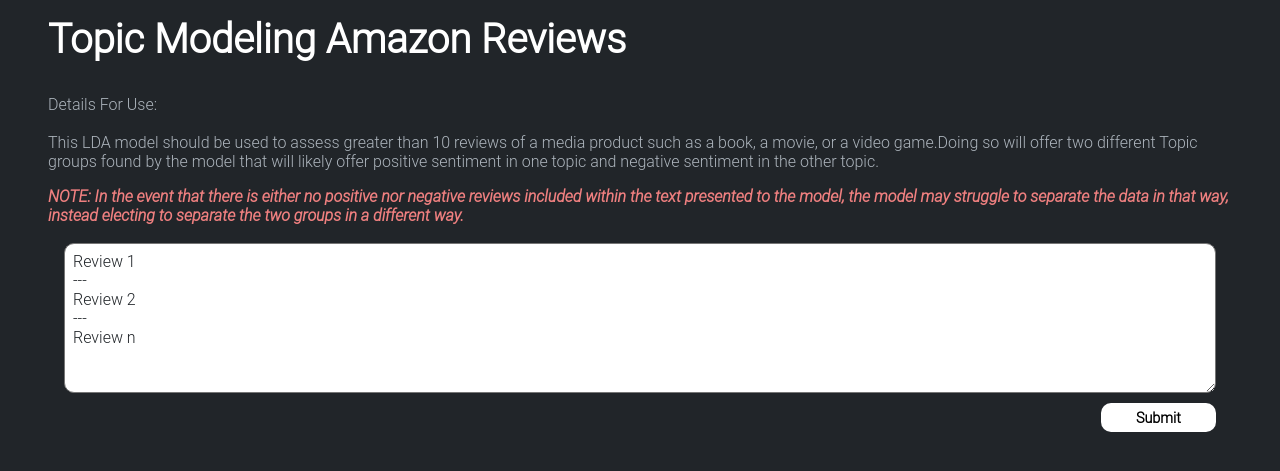
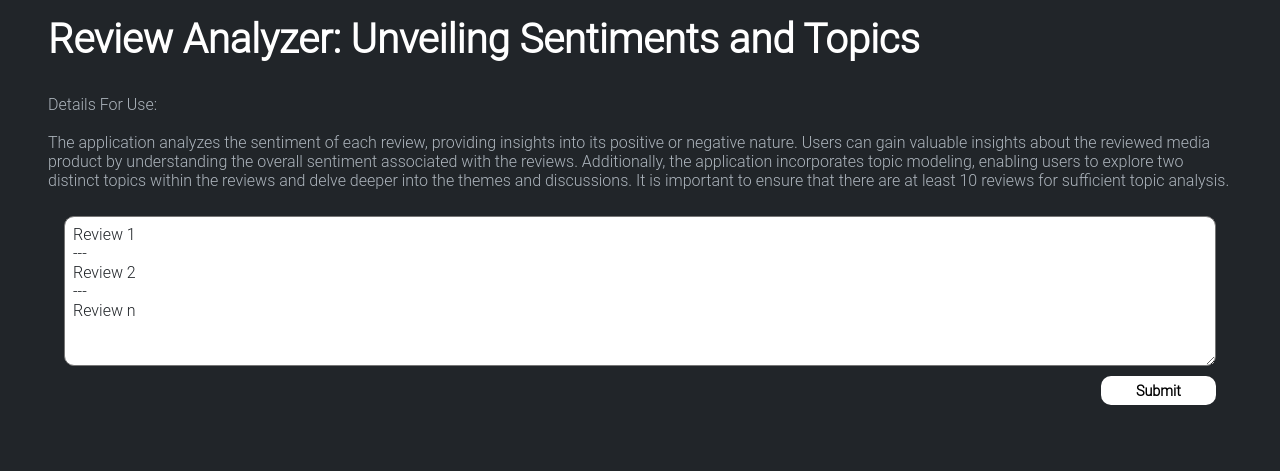
Before and after one commit to lanewhitmore/ads-509-final, a FastAPI app: page / in a window 1280 px wide. Shown: the top 471 px of the page. Run offline with FastAPI, Linux system fonts and the light colour scheme; parts of the project's set-up code (start-up, migrations or seed data) failed here and were passed over.

Commit message:
Update index.html

```diff
--- a/templates/index.html
+++ b/templates/index.html
@@ -13,12 +13,10 @@
     <link href="{{ url_for('static', path='/styles.css') }}" rel="stylesheet">
 </head>
 <body>
-<h1 class="title_container">Topic Modeling Amazon Reviews</h1>
+<h1 class="title_container">Review Analyzer: Unveiling Sentiments and Topics</h1>
 
-<p class="description_container">Details For Use: <br><br>This LDA model should be used to assess greater than 10 reviews of a media product such as a book, a movie, or a video game.Doing so will offer two different Topic groups found by the model that will likely offer positive sentiment in one topic and negative sentiment in the other topic.
+<p class="description_container">Details For Use: <br><br>The application analyzes the sentiment of each review, providing insights into its positive or negative nature. Users can gain valuable insights about the reviewed media product by understanding the overall sentiment associated with the reviews. Additionally, the application incorporates topic modeling, enabling users to explore two distinct topics within the reviews and delve deeper into the themes and discussions. It is important to ensure that there are at least 10 reviews for sufficient topic analysis.
 </p>
-
-<p class="notice_container"> NOTE: In the event that there is either no positive nor negative reviews included within the text presented to the model, the model may struggle to separate the data in that way, instead electing to separate the two groups in a different way.</p>
 
 
 <form method="post" action="/reviews">
@@ -35,30 +33,6 @@
         <button type="submit">Submit</button>
     </div>
 </form>
-
-<div class="Topics_container">
-    <div class="Topic0_container">
-        {% if Topic0 %}
-        <h2>Topic Bad</h2>
-        <ul>
-            {% for word, relevance in Topic0 %}
-            <li>{{ word }} - {{ relevance }}</li>
-            {% endfor %}
-        </ul>
-        {% endif %}
-    </div>
-
-    <div class="Topic1_container">
-        {% if Topic1 %}
-        <h2>Topic Good</h2>
-        <ul>
-            {% for word, relevance in Topic1 %}
-            <li>{{ word }} - {{ relevance }}</li>
-            {% endfor %}
-        </ul>
-        {% endif %}
-    </div>
-</div>
 
 <div class="classify_container">
     {% if Topic0 %}
@@ -78,5 +52,31 @@
     {% endif %}
 </div>
 
+<div class="Topics_container">
+    <div class="Topic0_container">
+        {% if Topic0 %}
+        <h2>Topic 1</h2>
+        <ul>
+            {% for word, relevance in Topic0 %}
+            <li>{{ word }} - {{ relevance }}</li>
+            {% endfor %}
+        </ul>
+        {% endif %}
+    </div>
+
+    <div class="Topic1_container">
+        {% if Topic1 %}
+        <h2>Topic 2</h2>
+        <ul>
+            {% for word, relevance in Topic1 %}
+            <li>{{ word }} - {{ relevance }}</li>
+            {% endfor %}
+        </ul>
+        {% endif %}
+    </div>
+</div>
+
+
+
 </body>
 </html>
```
